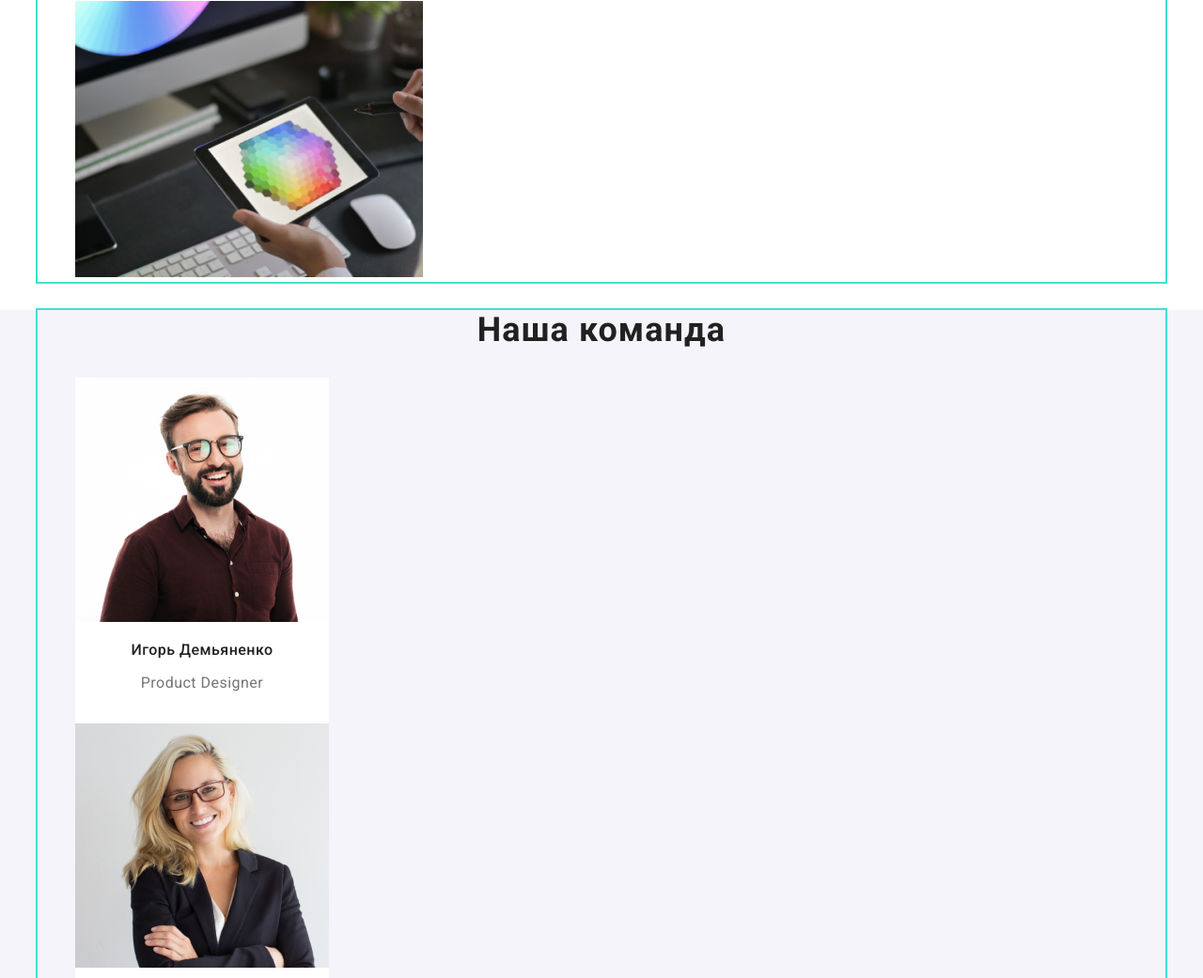
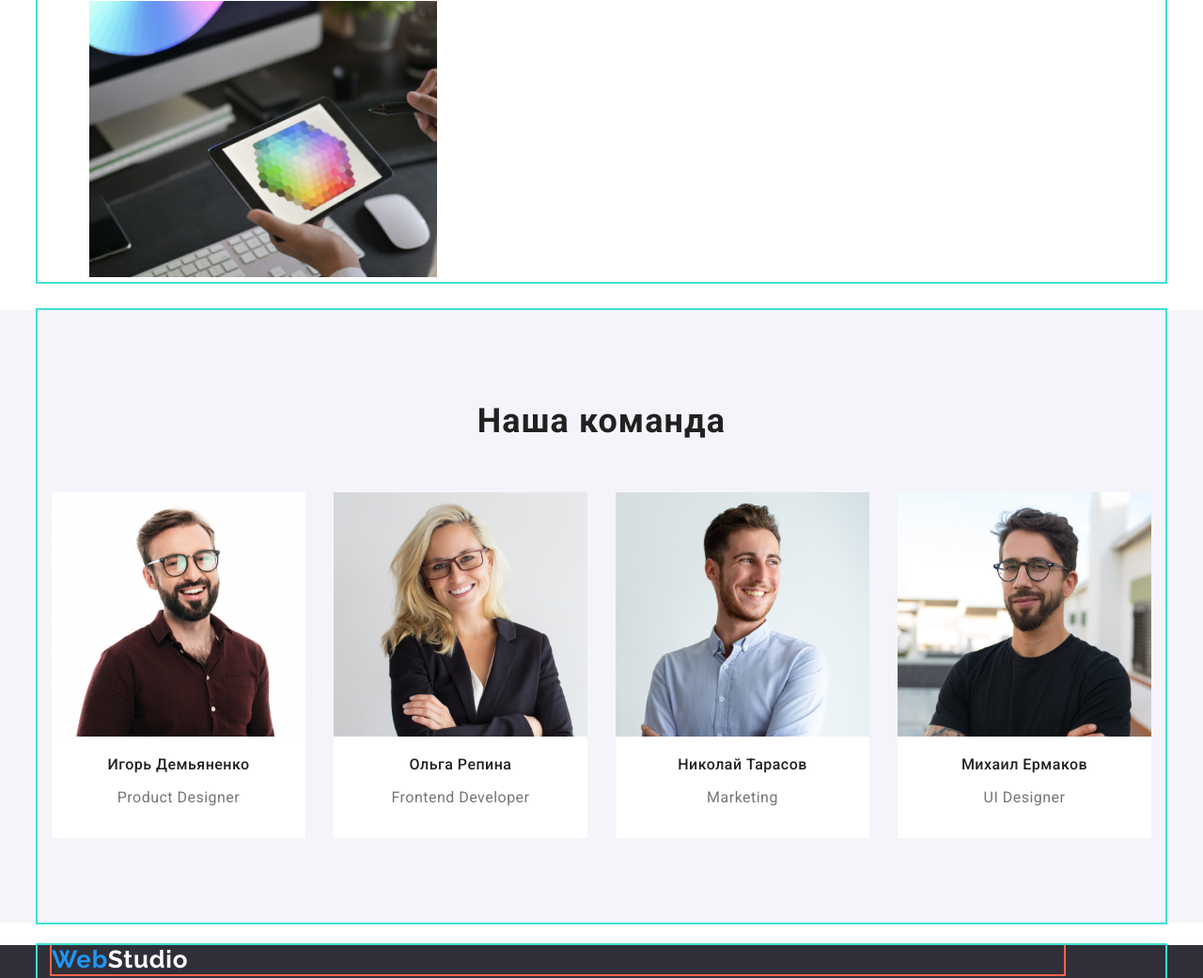
Before and after one commit to AlexCheverda/goit-markup-hw-03, a plain HTML site: page index.html in a window 1280 px wide. Shown: the part 1333-2374 px from the top of the page at 94% size. Drawn offline with nearby package versions, Linux system fonts and the light colour scheme.

Commit message:
team section

```diff
--- a/css/styles.css
+++ b/css/styles.css
@@ -35,20 +35,15 @@ html {
 }
 
 body {
+    margin: 0;
+    font-family: var(--maim-font);
     background-color: var(--hero-txt-cl);
     color: var(--main-txt-cl);
-    font-family: var(--maim-font);
-    margin: 0;
-
 }
 
 .container {
-    /* display: flex; */
-    /* flex-direction: row-reverse; */
     width: 1200px;
-    /* margin-left: auto;
-    margin-right: auto; */
-    /* padding: 0 15px; */
+    padding: 0 15px;
     margin: 0 auto;
     outline: 2px solid turquoise;
 }
@@ -201,6 +196,7 @@ ul {
 
 .team {
     background-color: var(--secondary-bg-cl);
+    justify-content: center;
 }
 
 .team-card {
@@ -226,6 +222,32 @@ ul {
     letter-spacing: var(--ls-primary);
 
     color: var(--secondary-txt-cl);
+}
+
+.card-set {
+    display: flex;
+    margin-left: 0px;
+    margin-top: -25px;
+    padding: 0;
+
+
+}
+
+.team-card {
+
+    margin-left: 0;
+    margin-right: 30px;
+    margin-bottom: 90px;
+ }
+
+.team-card:last-child {
+    margin-right: 0;
+}
+
+.team .section-title {
+    padding-top: 97px;
+    padding-bottom: 50px;
+
 }
 
 /* ПОРТФОЛИО */
--- a/index.html
+++ b/index.html
@@ -133,8 +133,7 @@
         <section class="section team">
           <div class="container">
           <h2 class="section-title">Наша команда</h2>
-          <div>
-            <ul>
+            <ul class="card-set">
               <li class="team-card">
                 <img
                   class="team-img"
@@ -181,7 +180,6 @@
               </li>
             </ul>
           </div>
-          </div>
         </section>
         </main>
 
```
